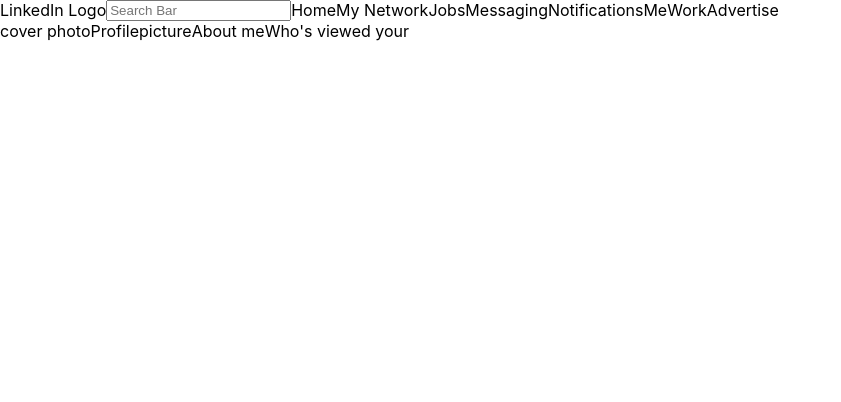
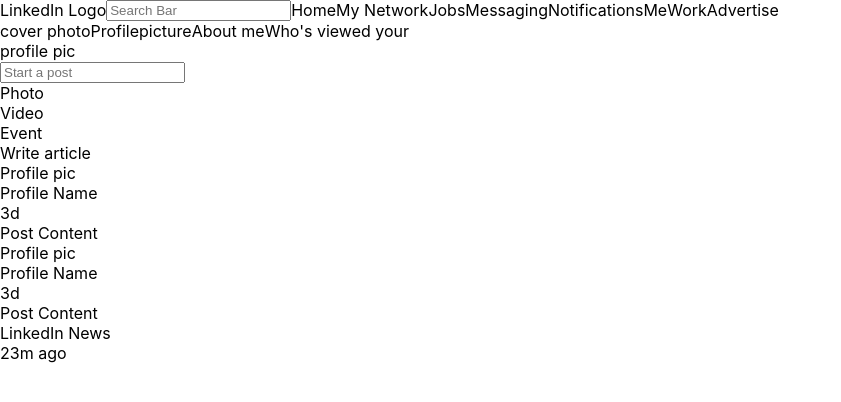
Before and after one commit to coleggibson/li-remade, a React (Create React App) app: page / in a window 1280 px wide. Shown: the top 402 px of the page, without its empty margins (0-841 px from the left). Built offline with nearby package versions, Linux system fonts and the light colour scheme.

Commit message:
Created news section

```diff
--- a/src/App.js
+++ b/src/App.js
@@ -2,15 +2,22 @@
 import './components/navigation'
 import Navigation from './components/navigation';
 import ProfileInfo from './components/profileinfo';
+import SubmitBar from './components/submitbar';
+import ContentSection from './components/contentsection';
+import NewsSection from './components/newssidebar';
 
 function App() {
   return (
     <div className="App">
      <header>
       <Navigation/>
+     </header>
+     <body>
       <ProfileInfo/>
-     </header>
-     <body></body>
+      <SubmitBar/>
+      <ContentSection/>
+      <NewsSection/>
+     </body>
      <footer></footer>
     </div>
   );
--- a/src/components/contentsection.js
+++ b/src/components/contentsection.js
@@ -0,0 +1,24 @@
+const ContentSection = () => {
+    return (
+        <div id='content-section' className ='section'>
+            <div className='timeline-post'>
+                <div className='profile-info'>
+                    <div className='profile-photo'>Profile pic</div>
+                    <div className='profile-name'>Profile Name</div>
+                    <div className='post-time'>3d</div>
+                </div>
+                <div className='post-content'>Post Content</div>
+            </div>
+            <div className='timeline-post'>
+                <div className='profile-info'>
+                    <div className='profile-photo'>Profile pic</div>
+                    <div className='profile-name'>Profile Name</div>
+                    <div className='post-time'>3d</div>
+                </div>
+                <div className='post-content'>Post Content</div>
+            </div>
+        </div>
+    )
+}
+
+export default ContentSection
--- a/src/components/newssidebar.js
+++ b/src/components/newssidebar.js
@@ -0,0 +1,13 @@
+const NewsSection = () => {
+    return (
+        <div id='news-section' className='section'>
+            <div id='newsTitle'>LinkedIn News</div>
+            <div className='news-container'>
+                <div className='news-headline'></div>
+                <div className='news-post-time'>23m ago</div>
+            </div>
+        </div>
+    )
+}
+
+export default NewsSection
```
